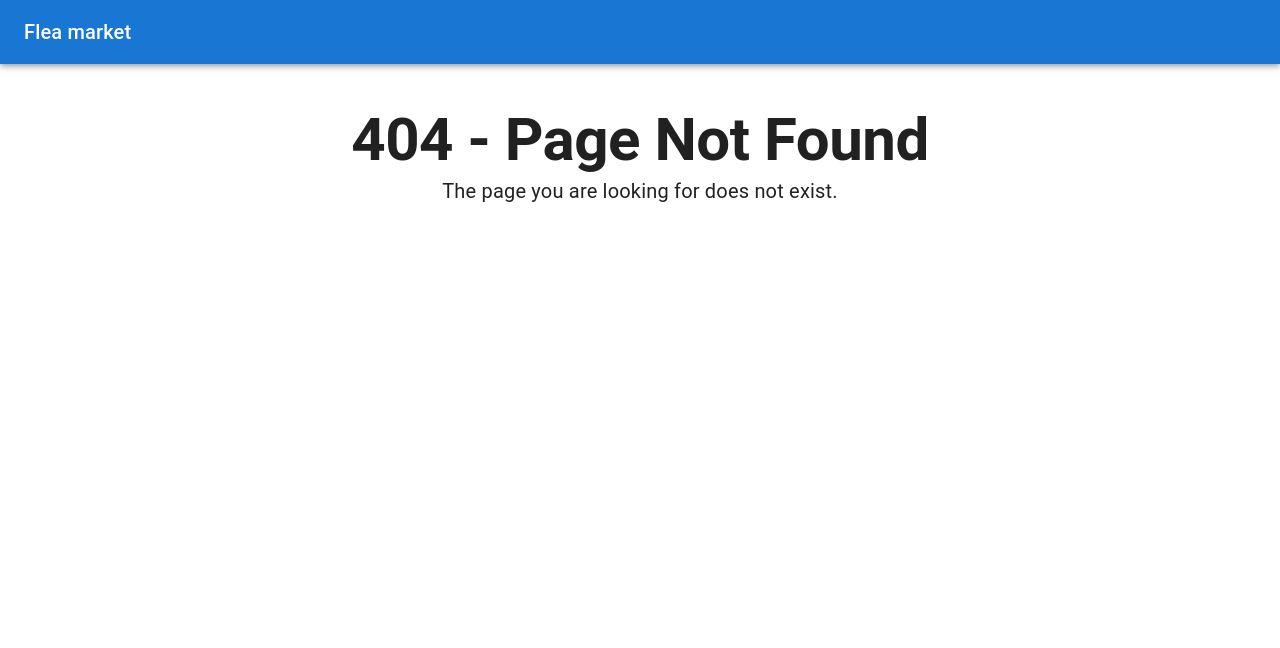
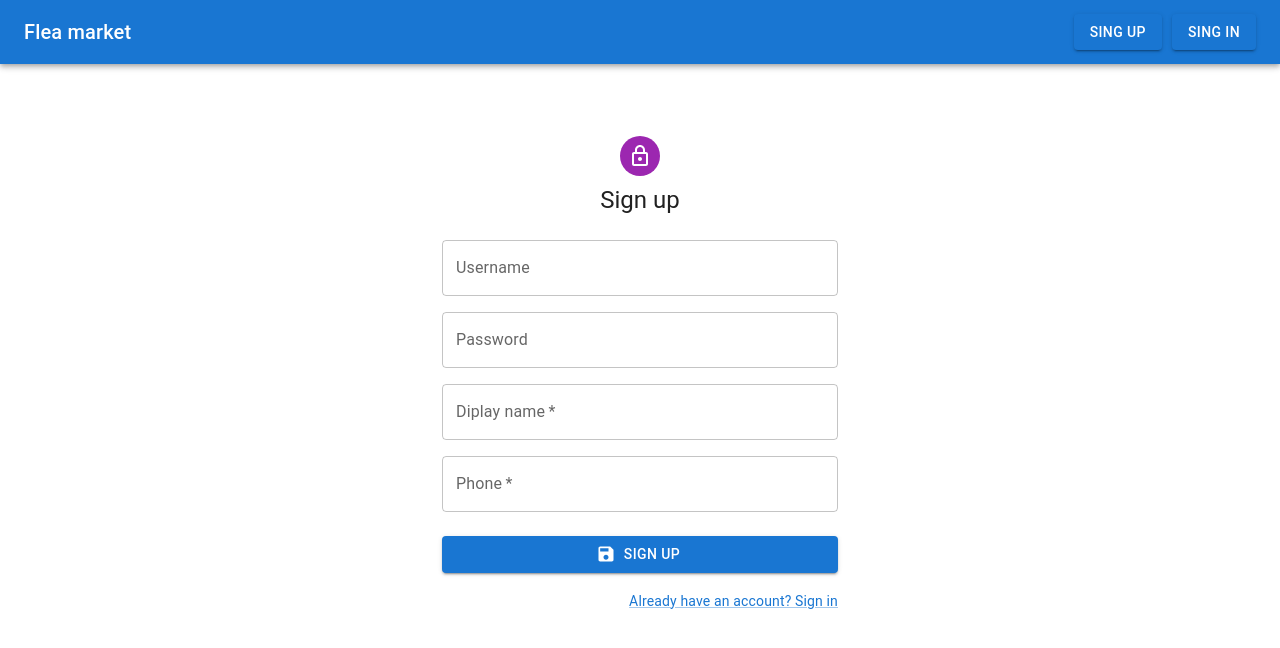
Before and after one commit to SagynalievTaalaibek/lalafo-clone, a React (Vite) app in the folder frontend/: page /register in a window 1280 px wide. Before the commit this address had no page. Shown: the top 648 px of the page. Built offline with nearby package versions, Linux system fonts and the light colour scheme.

Commit message:
frontend: add container Register

```diff
--- a/frontend/src/App.tsx
+++ b/frontend/src/App.tsx
@@ -2,6 +2,7 @@ import { Route, Routes } from 'react-router-dom';
 import { Container, CssBaseline } from '@mui/material';
 import NotFound from './components/NotFound';
 import AppToolbar from './components/UI/AppToolbar/AppToolbar';
+import Register from './features/users/Register';
 
 const App = () => {
   return (
@@ -14,6 +15,7 @@ const App = () => {
         <Container maxWidth="xl" sx={{ mt: 1 }}>
           <Routes>
             <Route path="/" element={'Home'} />
+            <Route path="/register" element={<Register />} />
             <Route path="*" element={<NotFound />} />
           </Routes>
         </Container>
--- a/frontend/src/components/UI/AppToolbar/AppToolbar.tsx
+++ b/frontend/src/components/UI/AppToolbar/AppToolbar.tsx
@@ -1,4 +1,8 @@
 import { NavLink } from 'react-router-dom';
+import { useAppSelector } from '../../../app/hooks';
+import { selectUser } from '../../../features/users/usersSlice';
+import UserMenu from './UserMenu';
+import AnonymousMenu from './AnonymousMenu';
 import { AppBar, Grid, styled, Toolbar, Typography } from '@mui/material';
 
 const Link = styled(NavLink)({
@@ -10,7 +14,7 @@ const Link = styled(NavLink)({
 });
 
 const AppToolbar = () => {
-  // const user = useAppSelector(selectUser);
+  const user = useAppSelector(selectUser);
 
   return (
     <AppBar position="sticky" sx={{ mb: 2 }}>
@@ -19,7 +23,7 @@ const AppToolbar = () => {
           <Typography variant="h6" component="div" sx={{ flexGrow: 1 }}>
             <Link to="/">Flea market</Link>
           </Typography>
-          {/* {user ? <UserMenu user={user} /> : <AnonymousMenu />}*/}
+          {user ? <UserMenu user={user} /> : <AnonymousMenu />}
         </Grid>
       </Toolbar>
     </AppBar>
--- a/frontend/src/components/UI/AppToolbar/UserMenu.tsx
+++ b/frontend/src/components/UI/AppToolbar/UserMenu.tsx
@@ -26,7 +26,7 @@ const UserMenu: React.FC<Props> = ({ user }) => {
   return (
     <>
       <Button color="inherit" onClick={handleClick}>
-        Hello, {user.username}!
+        Hello, {user.displayName}!
       </Button>
       <Menu
         anchorEl={anchorEl}
--- /dev/null
+++ b/frontend/src/features/users/Register.tsx
@@ -0,0 +1,138 @@
+import React, { useState } from 'react';
+import { Link as RouterLink } from 'react-router-dom';
+import { useAppSelector } from '../../app/hooks';
+import { Avatar, Container, Grid, Link, TextField } from '@mui/material';
+import Box from '@mui/material/Box';
+import { selectRegisterError, selectRegisterLoading } from './usersSlice';
+import LockOutlinedIcon from '@mui/icons-material/LockOutlined';
+import SaveIcon from '@mui/icons-material/Save';
+import Typography from '@mui/material/Typography';
+import { LoadingButton } from '@mui/lab';
+import { RegisterMutation } from '../../types';
+
+const Register = () => {
+  const registerLoading = useAppSelector(selectRegisterLoading);
+  const registerError = useAppSelector(selectRegisterError);
+  const [state, setState] = useState<RegisterMutation>({
+    username: '',
+    password: '',
+    displayName: '',
+    phone: '',
+  });
+
+  const getFieldError = (fieldName: string) => {
+    try {
+      return registerError?.errors[fieldName].message;
+    } catch {
+      return undefined;
+    }
+  };
+
+  const inputChangeHandler = (e: React.ChangeEvent<HTMLInputElement>) => {
+    const { name, value } = e.target;
+
+    setState((prevState) => {
+      return { ...prevState, [name]: value };
+    });
+  };
+
+  const submitFormHandler = async (e: React.FormEvent) => {
+    e.preventDefault();
+    try {
+      /*await dispatch(register(state)).unwrap();
+      navigate('/');*/
+
+      console.log(state);
+    } catch (e) {
+      console.error(e);
+    }
+  };
+
+  return (
+    <Container component="main" maxWidth="xs">
+      <Box
+        sx={{
+          marginTop: 8,
+          display: 'flex',
+          flexDirection: 'column',
+          alignItems: 'center',
+        }}
+      >
+        <Avatar sx={{ m: 1, backgroundColor: 'secondary.main' }}>
+          <LockOutlinedIcon />
+        </Avatar>
+        <Typography component="h1" variant="h5">
+          Sign up
+        </Typography>
+        <Box component="form" onSubmit={submitFormHandler} sx={{ mt: 3 }}>
+          <Grid container spacing={2}>
+            <Grid item xs={12}>
+              <TextField
+                label="Username"
+                name="username"
+                value={state.username}
+                onChange={inputChangeHandler}
+                autoComplete="new-username"
+                error={Boolean(getFieldError('username'))}
+                helperText={getFieldError('username')}
+              />
+            </Grid>
+            <Grid item xs={12}>
+              <TextField
+                name="password"
+                label="Password"
+                type="password"
+                value={state.password}
+                autoComplete="new-password"
+                onChange={inputChangeHandler}
+                error={Boolean(getFieldError('password'))}
+                helperText={getFieldError('password')}
+              />
+            </Grid>
+            <Grid item xs={12}>
+              <TextField
+                name="displayName"
+                label="Diplay name"
+                required
+                value={state.displayName}
+                onChange={inputChangeHandler}
+              />
+            </Grid>
+            <Grid item xs={12}>
+              <TextField
+                name="phone"
+                label="Phone"
+                required
+                type="tel"
+                value={state.phone}
+                onChange={inputChangeHandler}
+              />
+            </Grid>
+          </Grid>
+          <LoadingButton
+            type="submit"
+            color="primary"
+            variant="contained"
+            fullWidth
+            disabled={registerLoading}
+            loading={registerLoading}
+            loadingPosition="start"
+            startIcon={<SaveIcon />}
+            sx={{ mt: 3, mb: 2 }}
+          >
+            Sign Up
+          </LoadingButton>
+          <Grid container justifyContent="flex-end">
+            <Grid item>
+              <Link component={RouterLink} to="/login" variant="body2">
+                Already have an account? Sign in
+              </Link>
+            </Grid>
+          </Grid>
+        </Box>
+      </Box>
+    </Container>
+  );
+};
+
+export default Register;
--- /dev/null
+++ b/frontend/src/features/users/usersSlice.ts
@@ -0,0 +1,35 @@
+import { GlobalError, User, ValidationError } from '../../types';
+import { createSlice } from '@reduxjs/toolkit';
+import { RootState } from '../../app/store';
+
+interface UsersState {
+  user: User | null;
+  registerLoading: boolean;
+  registerError: ValidationError | null;
+  loginLoading: boolean;
+  loginError: GlobalError | null;
+}
+
+const initialState: UsersState = {
+  user: null,
+  registerLoading: false,
+  registerError: null,
+  loginLoading: false,
+  loginError: null,
+};
+
+export const usersSlice = createSlice({
+  name: 'users',
+  initialState,
+  reducers: {},
+});
+
+export const usersReducer = usersSlice.reducer;
+export const selectUser = (state: RootState) => state.users.user;
+export const selectRegisterLoading = (state: RootState) =>
+  state.users.registerLoading;
+export const selectRegisterError = (state: RootState) =>
+  state.users.registerError;
+export const selectLoginLoading = (state: RootState) =>
+  state.users.loginLoading;
+export const selectLoginError = (state: RootState) => state.users.loginError;
--- a/frontend/src/main.tsx
+++ b/frontend/src/main.tsx
@@ -1,13 +1,20 @@
 import ReactDOM from 'react-dom/client';
 import { BrowserRouter } from 'react-router-dom';
+import { Provider } from 'react-redux';
+import { PersistGate } from 'redux-persist/integration/react';
+import { persistor, store } from './app/store';
 import App from './App';
+import theme from './theme';
 import { ThemeProvider } from '@mui/material';
-import theme from './theme';
 
 ReactDOM.createRoot(document.getElementById('root')!).render(
-  <BrowserRouter>
-    <ThemeProvider theme={theme}>
-      <App />
-    </ThemeProvider>
-  </BrowserRouter>,
+  <Provider store={store}>
+    <PersistGate persistor={persistor}>
+      <BrowserRouter>
+        <ThemeProvider theme={theme}>
+          <App />
+        </ThemeProvider>
+      </BrowserRouter>
+    </PersistGate>
+  </Provider>,
 );
--- a/frontend/src/types.d.ts
+++ b/frontend/src/types.d.ts
@@ -1,12 +1,16 @@
 export interface RegisterMutation {
   username: string;
   password: string;
+  displayName: string;
+  phone: string;
 }
 
 export interface User {
   _id: string;
   username: string;
   token: string;
+  displayName: string;
+  phone: string;
 }
 
 export interface ValidationError {
@@ -22,7 +26,6 @@ export interface ValidationError {
 }
 
 export interface RegisterResponse {
-  message: string;
   user: User;
 }
 
```
